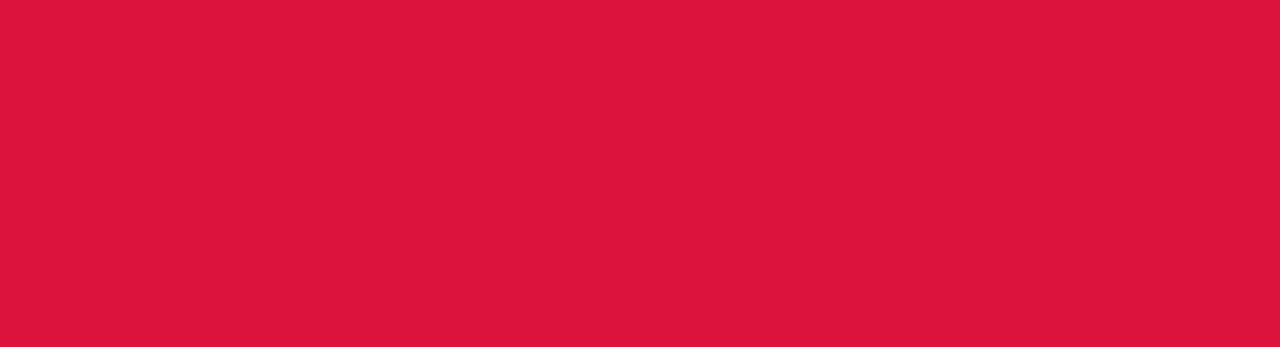
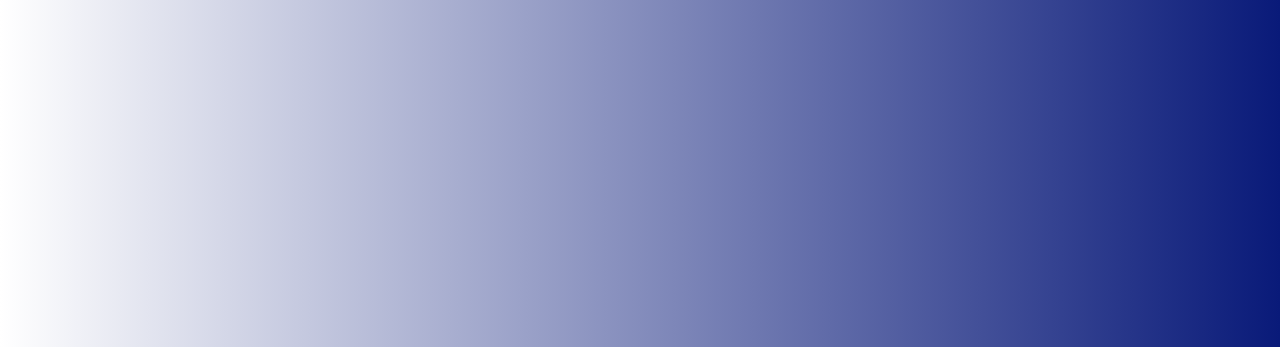
Before and after one commit to david143ssd/timer, a plain HTML site: page index.html in a window 1280 px wide. Shown: the top 347 px of the page. Drawn offline with Linux system fonts and the light colour scheme; a web font is replaced by a local one.

Commit message:
Update index.html

```diff
--- a/index.html
+++ b/index.html
@@ -27,7 +27,8 @@ main{
     justify-content: center;
     height: 100vh;
     width: 100%;
-    background-color: crimson;
+    background: rgb(255,255,255);
+background: linear-gradient(90deg, rgba(255,255,255,1) 0%, rgba(9,26,121,1) 100%, rgba(0,255,59,1) 100%);
 }
 .center{
     width: 400px;
```
